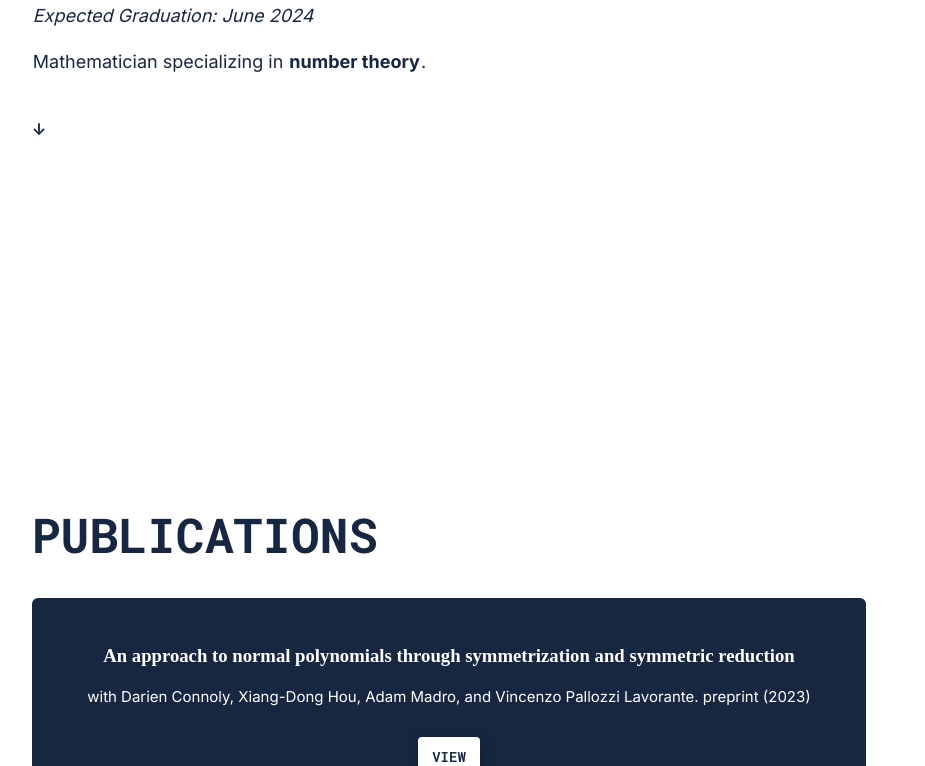
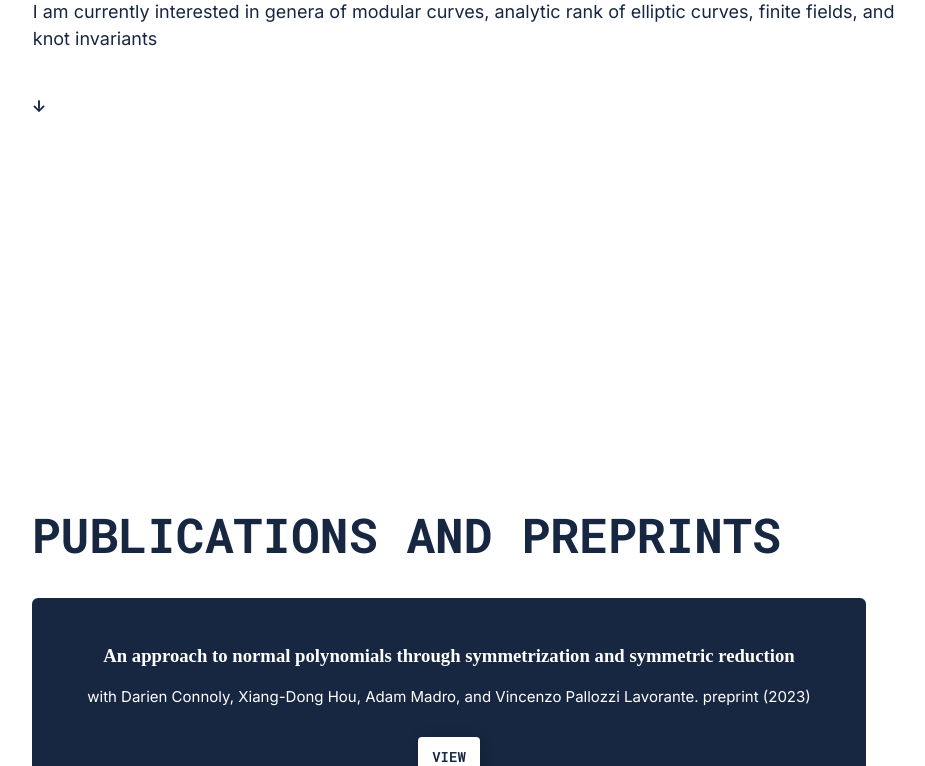
Before and after one commit to calvgeorge/calvinwebsite, a plain HTML site: page research.html in a window 1280 px wide. Shown: the part 397-1163 px from the top of the page, without its empty margins (173-1098 px from the left). Drawn offline with nearby package versions, Linux system fonts and the light colour scheme.

Commit message:
small text changes

```diff
--- a/research.html
+++ b/research.html
@@ -25,10 +25,7 @@
           <h1>Calvin George</h1>
         </div>
         <div class="research-subheader">
-          <p>Mathematics / Asian Societies, Cultures, and Languages (ASCL) @ Dartmouth College</p>
-          <i>Expected Graduation: June 2024</i>
-          <br /><br />
-          <p>Mathematician specializing in <strong>number theory</strong>.</p>
+          <p>I am currently interested in genera of modular curves, analytic rank of elliptic curves, finite fields, and knot invariants</p>
         </div>
         <h2 class="floating floating-text">&#8595;</h2>
       </div>
@@ -38,7 +35,7 @@
   <div class="research-background">
     <div class="research-main-content" style="padding-bottom: 100px;">
       <div class="publication-container">
-        <h1>Publications</h1>
+        <h1>Publications and Preprints</h1>
         <div class="card-row">
           <div class="cards">
             <div class="card-content">
```
Also changed, not shown: index.html (+1 -0 lines).
